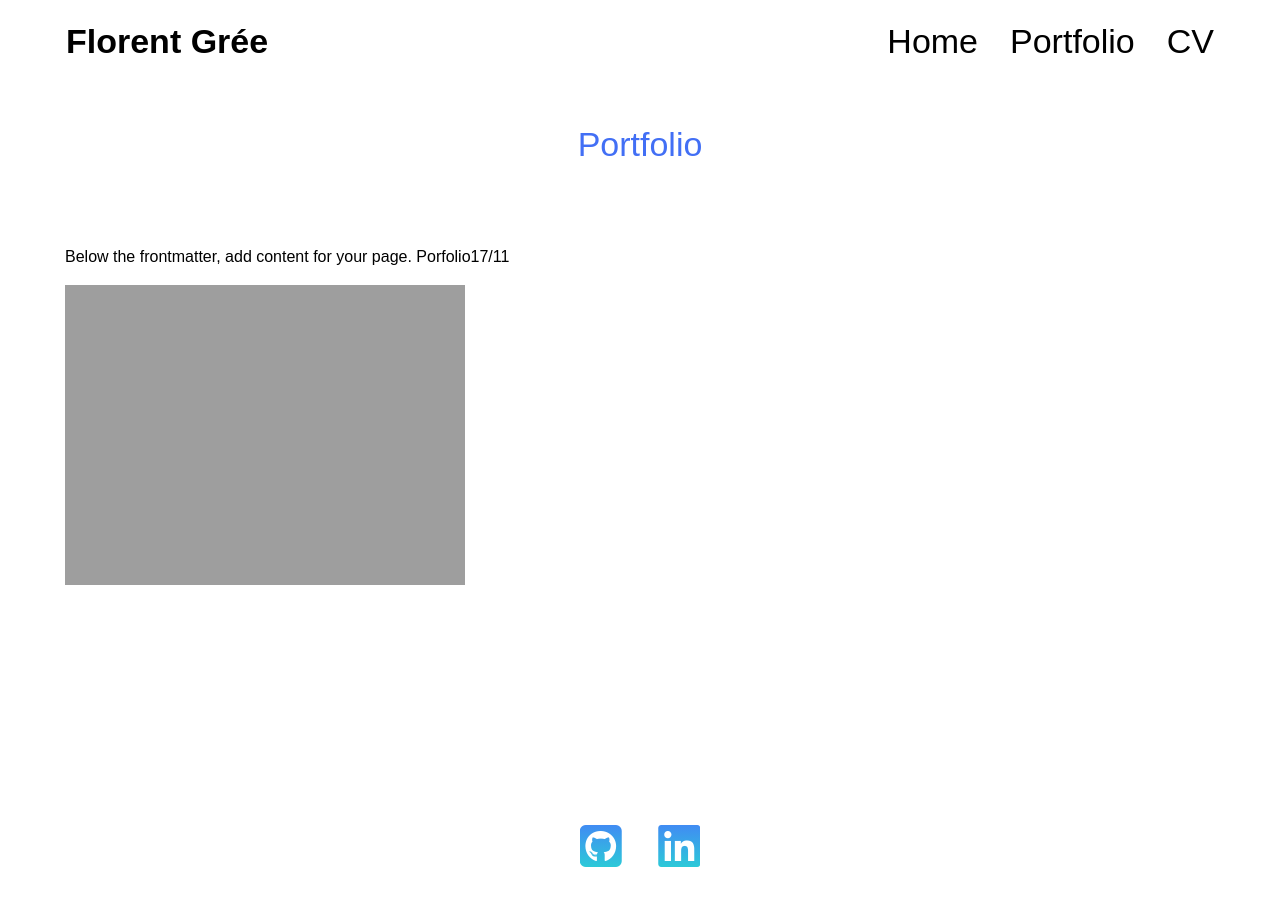
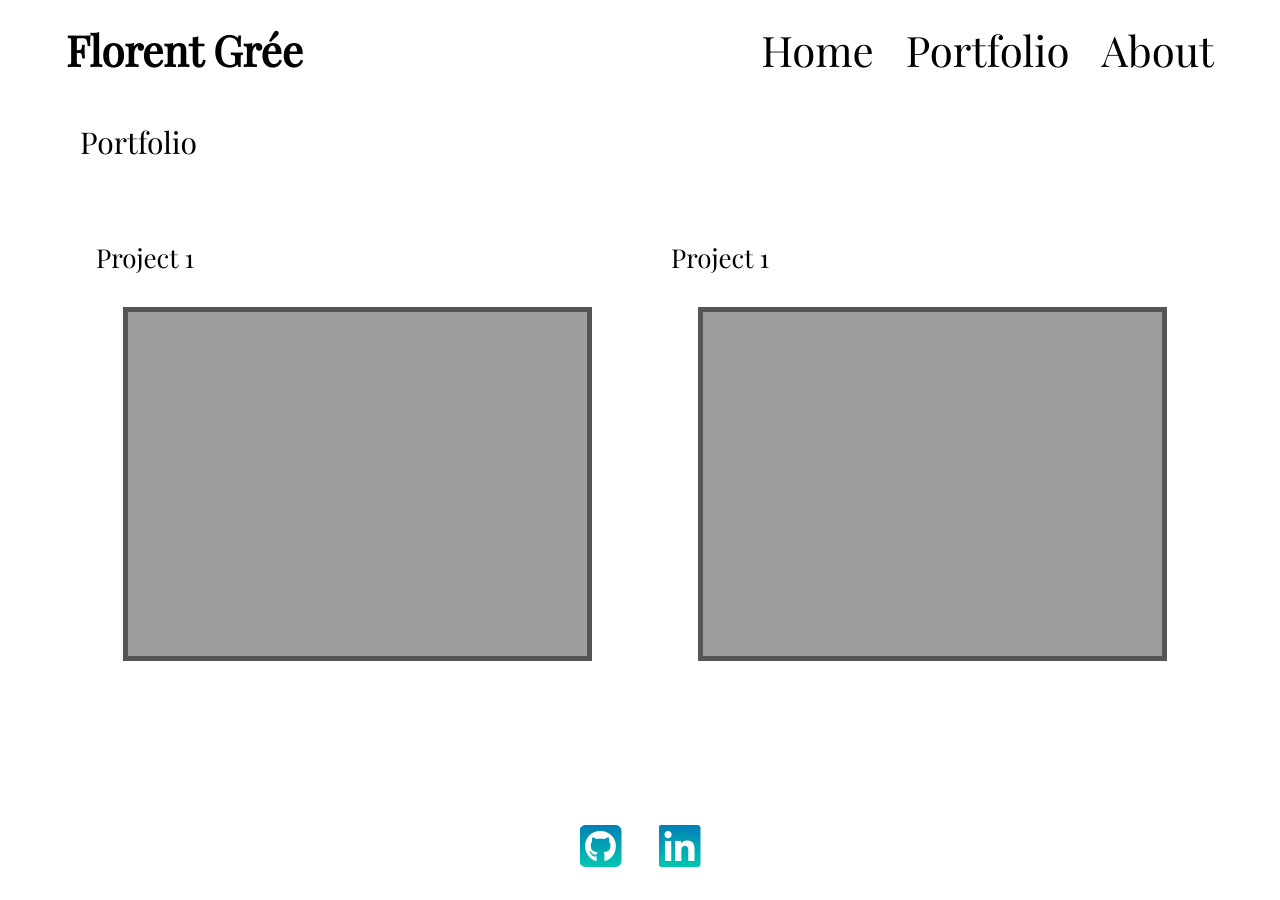
Before and after one commit to FlorentDSGree/florentdsgree.github.io, a Jekyll site: the page built from portfolio.markdown, in a window 1280 px wide. Built offline with Jekyll 4.4.1, drawn with Linux system fonts in a browser that asks for light colours; nearby versions of some CDN libraries.

Commit message:
Commit 2

```diff
--- a/_layouts/default.html
+++ b/_layouts/default.html
@@ -2,6 +2,7 @@
 <html lang="en">
   <head>
     <meta charset="utf-8">
+	<link rel="stylesheet" type="text/css" href="//fonts.googleapis.com/css?family=Playfair+Display" />
     <link rel="stylesheet" href="../assets/css/style.css">
     <script src="https://kit.fontawesome.com/3b056676ac.js" crossorigin="anonymous"></script>
   </head>
@@ -11,7 +12,7 @@
 		<div class="topnav-right">
 			<a href="index.html">Home</a>
 			<a href="portfolio.html">Portfolio</a>
-			<a href="cv.html">CV</a>
+			<a href="about.html">About</a>
 		</div>
 	</nav>
     <div class="header1">{{ page.title }}</div>
--- a/assets/css/style.css
+++ b/assets/css/style.css
@@ -4,16 +4,17 @@
 @import "";
 
 body {
-  font-family: Arial;
+  font-family: Montserrat;
+  font-size: 20px;
   margin-left: 50px;
   margin-right: 50px
 }
 /* Header/Logo Title */
 .header1 {
-  padding: 50px; text-align: center; color: #426ff5;font-size: 34px;
+  padding: 30px; text-align: left; color: black; font-family: Playfair Display; font-size: 30px;
 }
 .header2 {
-  padding: 15px; text-align: center; background: #426ff5; color: white; font-size: 28px;
+  padding: 30px; text-align: left; color: black; font-family: Playfair Display; font-size: 26px;
 }
 .header3 {
   padding: 10px; text-align: left; background: white; color: #426ff5; font-size: 22px; margin-left:0px;
@@ -25,30 +26,60 @@ body {
 .content {padding:15px;margin: 0.5; text-align: justify; line-height: 1.5}
 /* Graph */
 .graph {padding:0px;margin: 0.5; background: light blue; text-align: center}
+
 .container {
   position: relative;
-  text-align: center;
-  color: white;
+  width: 80%;
 }
-.centered {
+
+.image {
+  display: block;
+  width: 100%;
+  height: auto;
+  opacity: 1;
+  transition: .5s ease;
+}
+
+.overlay {
+  position: absolute;
+  top: 0;
+  bottom: 0;
+  left: 0;
+  right: 0;
+  height: 100%;
+  width: 100%;
+  opacity: 0;
+  transition: .5s ease;
+}
+
+.container:hover .overlay {
+  opacity: 1;
+}
+
+.container:hover .image {
+  opacity: 0.3;
+}
+
+.text {
+  color: black;
+  font-size: 20px;
   position: absolute;
   top: 50%;
   left: 50%;
+  -webkit-transform: translate(-50%, -50%);
+  -ms-transform: translate(-50%, -50%);
   transform: translate(-50%, -50%);
-  color: #E89321;
-  font-size: 60px;
-  text-shadow: -1px -1px 0 #000, 1px -1px 0 #000, -1px 1px 0 #000, 1px 1px 0 #000;
+  text-align: center;
 }
+
 table {
-  font-family: arial, sans-serif;
+  /* font-family: arial, sans-serif; */
   border-collapse: collapse;
   width: 100%;
 }
 
-td, th {
-  border: 2px solid #dddddd;
-  text-align: left;
-  padding: 8px;
+img {
+  border: 5px solid #555;
 }
 
 .topnav {
@@ -56,7 +87,8 @@ td, th {
   position: sticky;
   top:0;
   background-color: #fff;
-
+  font-size: 42px;
+  font-family: Playfair Display;
 }
 
 .topnav a {
@@ -65,8 +97,7 @@ td, th {
   text-align: center;
   padding: 14px 16px;
   text-decoration: none;
-  font-size: 34px;
-  background: linear-gradient(60deg, #4287f5, #2bced6) center bottom;
+  background: linear-gradient(60deg, #007AB5, #02CCB2) center bottom;
   background-size: 0% 4px;
   background-repeat: no-repeat;
   transition: background 0.2s linear;
@@ -100,7 +131,7 @@ td, th {
 }
 
 .fa-gradient {
-	background: -webkit-gradient(linear, left top, left bottom, from(#4287f5), to(#2bced6));
+	background: -webkit-gradient(linear, left top, left bottom, from(#007AB5), to(#02CCB2));
 	-webkit-background-clip: text;
 	-webkit-text-fill-color: transparent;
 }
--- a/portfolio.markdown
+++ b/portfolio.markdown
@@ -4,7 +4,30 @@ title: Portfolio
 permalink: /portfolio.html
 ---
 
-Below the frontmatter, add content for your page.
-Porfolio17/11
 
-![image tooltip here](https://florentdsgree.github.io/VeloStarRennes/VeloStarBackground.jpg)
+<table>
+	<tr>
+		<td align="center">
+			<div class="header2">Project 1</div>
+			<div class="container">
+				<a href="https://florentdsgree.github.io/VeloStarRennes/VeloStarBackground.jpg">
+					<img src="https://florentdsgree.github.io/VeloStarRennes/VeloStarBackground.jpg" class="image" style="width:100%">
+					<div class="overlay">
+						<div class="text">text1</div>
+					</div>
+				</a>
+			</div>
+		</td>
+		<td align="center">
+			<div class="header2">Project 1</div>
+			<div class="container">
+				<a href="https://florentdsgree.github.io/VeloStarRennes/VeloStarBackground.jpg">
+					<img src="https://florentdsgree.github.io/VeloStarRennes/VeloStarBackground.jpg" class="image" style="width:100%">
+					<div class="overlay">
+						<div class="text">text2fdfdfdfsfd dfdffdsfsfsdsds</div>
+					</div>
+				</a>
+			</div>
+		</td>
+	</tr>
+</table>
```
Also changed, not shown: about.markdown (added, +7 -0 lines), cv.markdown (deleted, +0 -7 lines), 7 other files.
